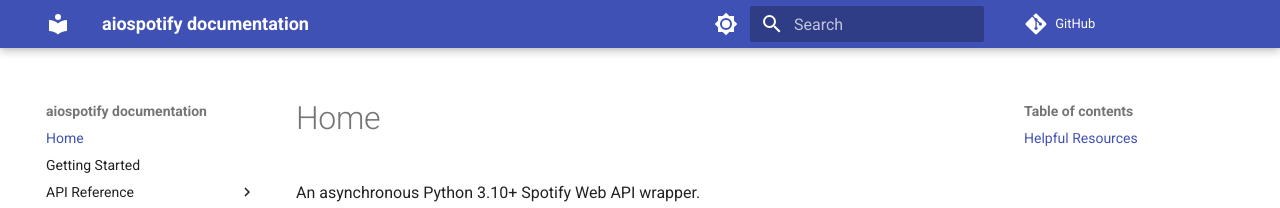
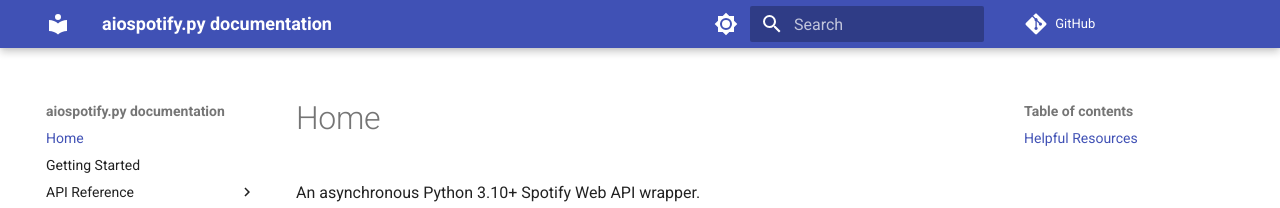
Before and after one commit to novanai/aiospotify.py, an MkDocs documentation site: the page built from docs/index.md, in a window 1280 px wide. Shown: the top 208 px of the page. Built offline with MkDocs 1.6.1 and Material for MkDocs 9.7.7, drawn with Linux system fonts in a browser that asks for light colours; comment, search, counter and statistics services are not loaded.

```diff
--- a/docs/index.md
+++ b/docs/index.md
@@ -3,4 +3,4 @@ An asynchronous Python 3.10+ Spotify Web API wrapper.
 ## Helpful Resources
 
 * [Getting Started](./getting_started.md)
-* [Examples](https://github.com/novanai/aiospotify/tree/master/examples)
+* [Examples](https://github.com/novanai/aiospotify.py/tree/master/examples)
--- a/mkdocs.yml
+++ b/mkdocs.yml
@@ -1,5 +1,5 @@
-site_name: aiospotify documentation
-repo_url: https://github.com/novanai/aiospotify
+site_name: aiospotify.py documentation
+repo_url: https://github.com/novanai/aiospotify.py
 copyright: Copyright &copy; 2022-present novanai
 
 theme:
```
Also changed, not shown: README.md (+1 -1 lines), pyproject.toml (+4 -4 lines).
